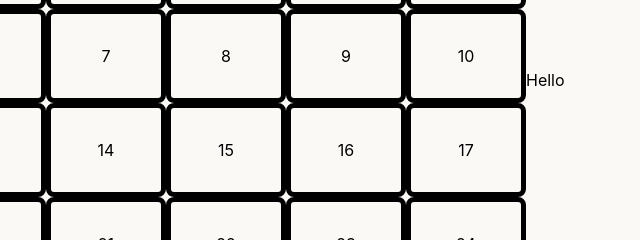
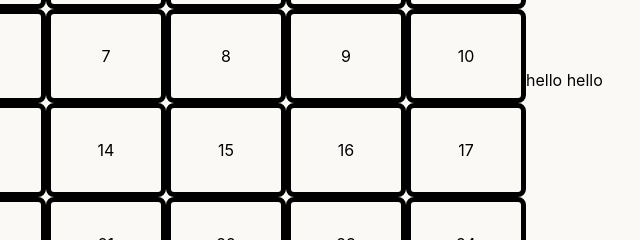
Before and after one commit to popotatas/kalendar, a plain HTML site: page views/index.html in a window 1280 px wide. Shown: the part 320-560 px from the top of the page, 339-979 px from the left. Drawn offline with Linux system fonts and the light colour scheme; a web font is replaced by a local one.

Commit message:
testing ulit

```diff
--- a/views/index.html
+++ b/views/index.html
@@ -65,7 +65,7 @@
         </div>
         <div class="expenses">
             <p>
-                Hello
+                hello hello
             </p>
         </div>
     </body>
```
